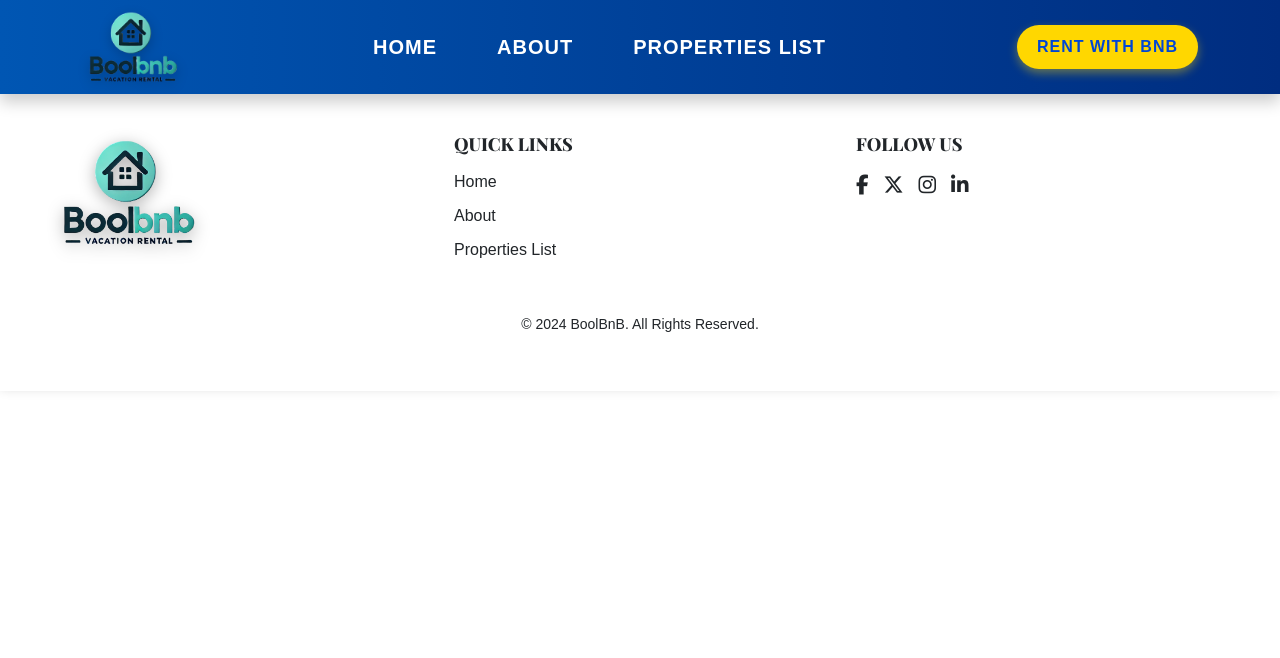
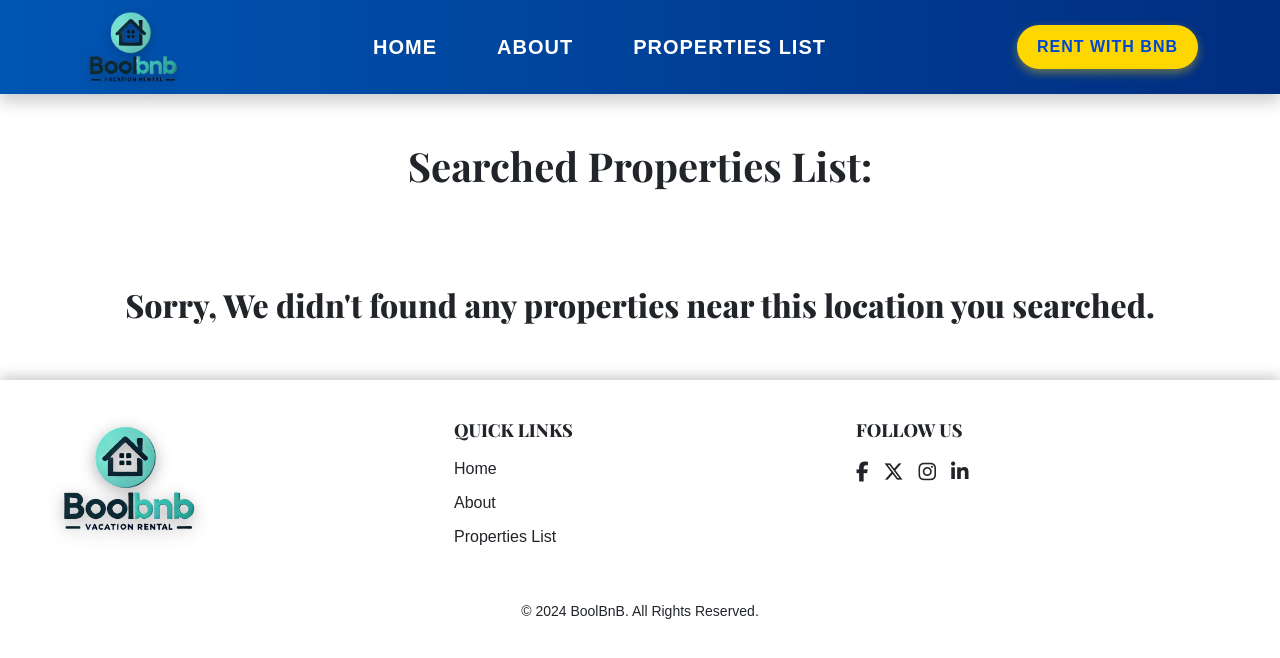
Before and after one commit to Beniamino-Soccio/boolbnb_frontend, a Vue app: page /filtered-properties in a window 1280 px wide. Shown: the top 658 px of the page. Built offline with nearby package versions, Linux system fonts and the light colour scheme; a web font is replaced by a local one.

Commit message:
Fixed Pages in Router View

```diff
--- a/src/components/BasicFilter.vue
+++ b/src/components/BasicFilter.vue
@@ -63,7 +63,7 @@ export default {
             <input class="form-control" type="text" placeholder="Search a property.." v-model="searchProperty"
                 aria-label="Search" @input="searchAProperty" @keyup.enter="saveDataAddress">
             <router-link class="btn btn-dark" type="submit" @click="saveDataAddress" aria-current="page"
-                :to="{ 'name': 'properties' }">
+                :to="{ 'name': 'filtered-properties' }">
                 Search
             </router-link>
         </div>
@@ -71,7 +71,7 @@ export default {
             <div class="address" :key="searchedAddresses[id].id" v-for="(address, id) in searchedAddressesName">
                 <span @click="selectAnAddress(address)">{{
                     address
-                }}</span>
+                    }}</span>
             </div>
         </div>
     </div>
--- /dev/null
+++ b/src/components/FilteredPropertiesList.vue
@@ -0,0 +1,61 @@
+<script>
+import PropertiesListItem from './PropertiesListItem.vue';
+import BasicFilter from './BasicFilter.vue';
+import AppLoader from './AppLoader.vue';
+import { store } from '../js/store';
+
+
+export default {
+    name: 'PropertyList',
+    components: {
+        PropertiesListItem,
+        BasicFilter,
+        AppLoader,
+    },
+    data() {
+        return {
+            propertyList: [],
+            apiUrl: 'http://127.0.0.1:8000/api/admin/properties',
+            store,
+        }
+    },
+    props: {
+        withShow: {
+            required: false,
+            type: Boolean,
+        }
+    },
+    methods: {
+    },
+    computed: {
+    }
+}
+</script>
+
+<template>
+
+
+    <section class="col-12 container justify-content-between">
+        <div class="searched-property" v-if="store.searchedBool">
+            <div class="d-flex justify-content-center flex-wrap">
+                <PropertiesListItem v-for="property in store.property" :key="property.id" :propertyObj="property"
+                    @click="show(property.id)" />
+            </div>
+        </div>
+        <div class="no-result text-center" v-else>
+            <h2 class="py-5">Sorry, We didn't found any properties near this location you searched.</h2>
+        </div>
+    </section>
+
+</template>
+
+<style scoped>
+div.card:hover {
+    background-color: #a8e2dd;
+    color: #0e2a35;
+}
+
+.card {
+    max-width: 400px;
+}
+</style>
--- a/src/components/PropertiesList.vue
+++ b/src/components/PropertiesList.vue
@@ -62,16 +62,6 @@ export default {
     </section>
 
     <section class="col-12 container justify-content-between" v-else>
-        <div class="searched-property" v-if="store.searchedBool">
-            <h2>Searched Property</h2>
-            <div class="d-flex justify-content-center flex-wrap">
-                <PropertiesListItem v-for="property in store.property" :key="property.id" :propertyObj="property"
-                    @click="show(property.id)" />
-            </div>
-        </div>
-        <div class="no-result text-center" v-else>
-            <h2>Not found any properties near this location you searched.</h2>
-        </div>
         <div class="all-properties">
             <h2>All Properties</h2>
             <div class="d-flex justify-content-center flex-wrap">
--- a/src/js/router.js
+++ b/src/js/router.js
@@ -4,11 +4,13 @@ import AppAbout from '../pages/AppAbout.vue'
 import AppHomepage from '../pages/AppHomepage.vue'
 import AppProperties from '../pages/AppProperties.vue'
 import AppSingleProperty from '../pages/AppSingleProperty.vue'
+import AppFilteredProperties from '../pages/AppFilteredProperties.vue'
 
 const routes = [
     { path: '/', component: AppHomepage, name: 'homepage' },
     { path: '/about', component: AppAbout, name: 'about' },
     { path: '/properties', component: AppProperties, name: 'properties' },
+    { path: '/filtered-properties', component: AppFilteredProperties, name: 'filtered-properties' },
     { path: '/properties/:id', component: AppSingleProperty, name: "properties.show" },
 ]
 
--- /dev/null
+++ b/src/pages/AppFilteredProperties.vue
@@ -0,0 +1,31 @@
+<script>
+
+import FilteredPropertiesList from '../components/FilteredPropertiesList.vue';
+
+export default {
+    name: 'AppProperties',
+    data() {
+        return {
+
+        }
+    },
+    components: {
+        FilteredPropertiesList,
+    }
+}
+</script>
+
+<template>
+
+    <div class="container">
+        <div class="row">
+            <div class="col-12">
+                <h1 class="fw-bold my-5 text-center"> Searched Properties List:</h1>
+            </div>
+            <FilteredPropertiesList :withShow="true" />
+        </div>
+    </div>
+
+</template>
+
+<style scoped></style>
--- a/src/pages/AppHomepage.vue
+++ b/src/pages/AppHomepage.vue
@@ -23,6 +23,7 @@ export default {
 
       axios.post(store.apiUrl, formData)
         .then((response) => {
+          store.searchedBool = false;
           console.log(response.data.result);
           store.property = response.data.result;
           if (response.data.result.length > 0) {
```
